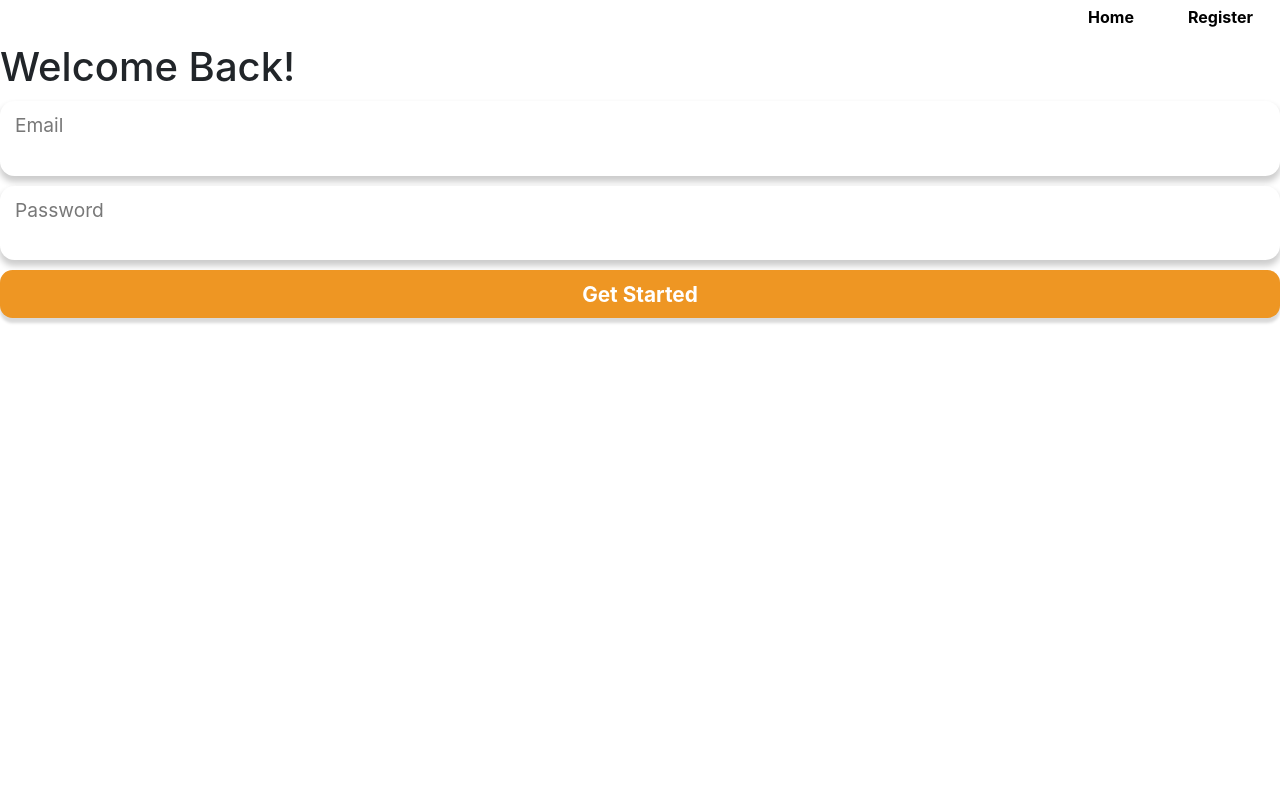
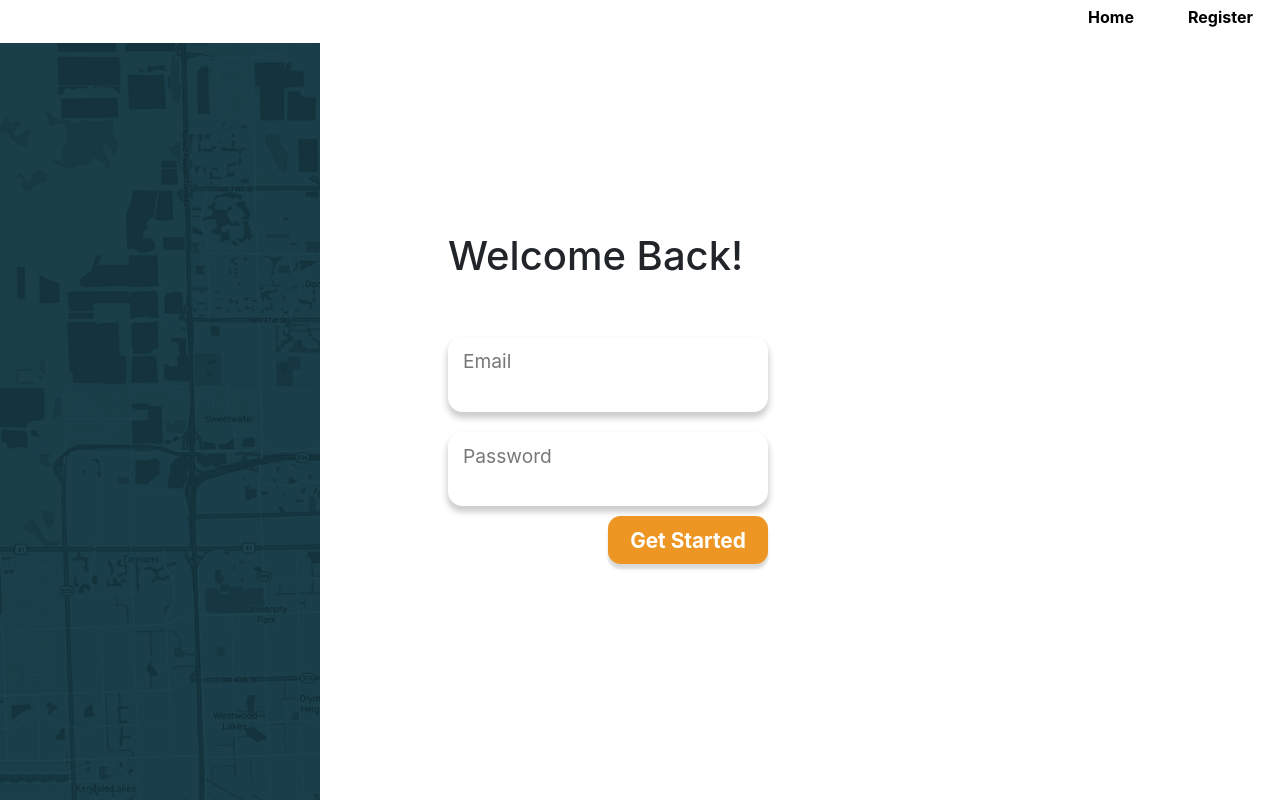
Before and after one commit to livio-zanardo/peoplebudget, a React (Create React App) app in the folder view/: page /login in a window 1280 px wide. Built offline with nearby package versions, Linux system fonts and the light colour scheme.

Commit message:
created hd monitor media query

```diff
--- a/view/src/components/LoginComponent/index.module.css
+++ b/view/src/components/LoginComponent/index.module.css
@@ -59,6 +59,58 @@ Media Queries Devices(Iphone 6/7/8), , (HD Monitor)
     }
 }
 @media screen and (min-width: 767px) and (max-width: 1920px) {
+        .container {
+        width: 100vw;
+        height: 100vh;
+        display: grid;
+        grid-template-columns: 1fr 3fr;
+        grid-template-rows: 0fr 1fr 2fr 1fr;
+    }
+
+    .nav {
+        grid-row: 1 / span 1;
+        grid-column: 1 / span 2;
+        z-index: 4;
+    }
+
+    .map {
+        grid-row: 2 / span 4;
+        background-image: url('../../miamiMapFaded.png');
+        background-size: cover;
+        background-repeat: no-repeat;
+        z-index: 4;
+    }
+
+    .loginForm {
+        grid-row: 3 / span 1;
+        grid-column: 2 / span 1;
+        margin: 0px;
+        padding: 0px 40vw 0px 10vw;
+        display: grid;
+        grid-template-columns: 50% 50%;
+        grid-template-rows: 1fr 1fr 1fr 1fr;
+    }
+
+    .loginFormHeader {
+        grid-row: 1 / span 1;
+        grid-column: 1 / span 2;
+    }
+
+    .loginFormField1 {
+        grid-row: 2/ span 1;
+        grid-column: 1/ span 2;
+    }
+
+    .loginFormField2 {
+        grid-row: 3/ span 1;
+        grid-column: 1/ span 2;
+    }
+
+    .loginFormButton {
+        grid-row: 4/ span 1;
+        grid-column: 2/ span 2;
+    }
 }
+
 @media screen and (min-width: 1920px) {
 }
```
